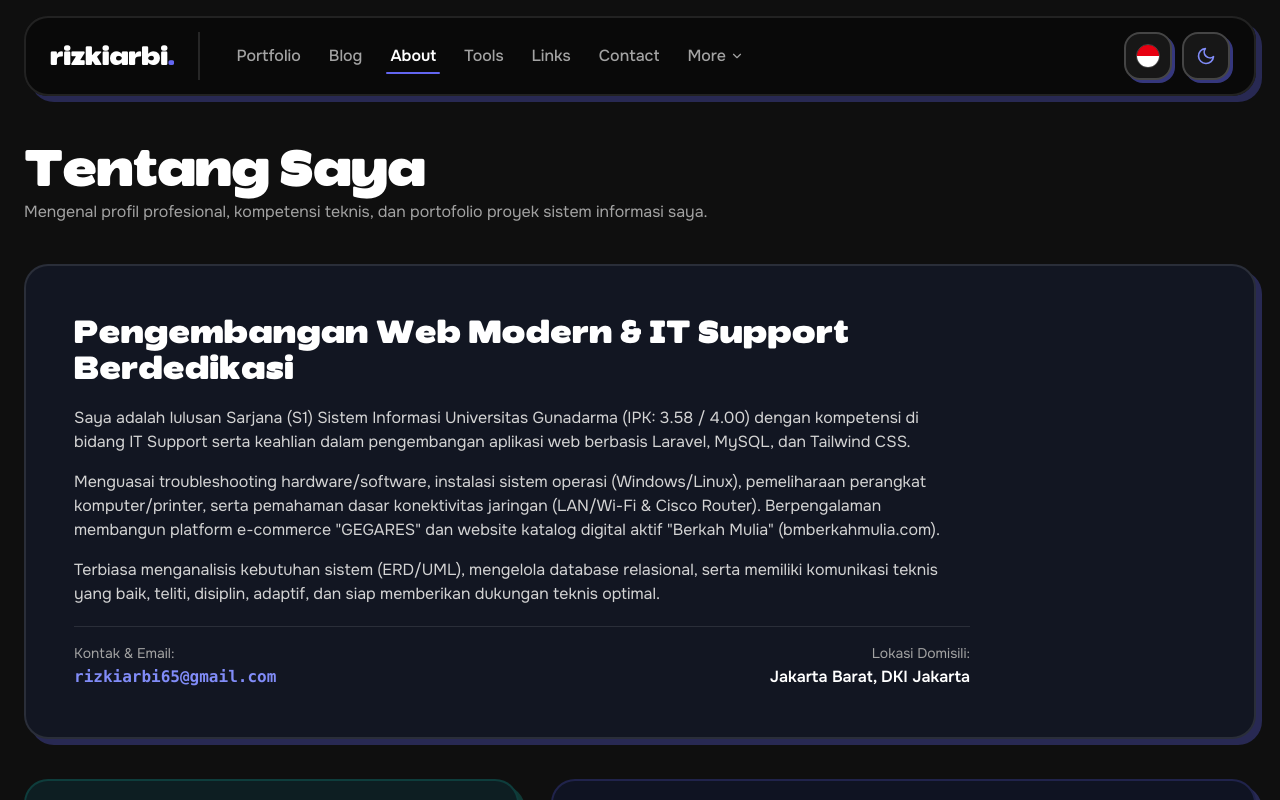
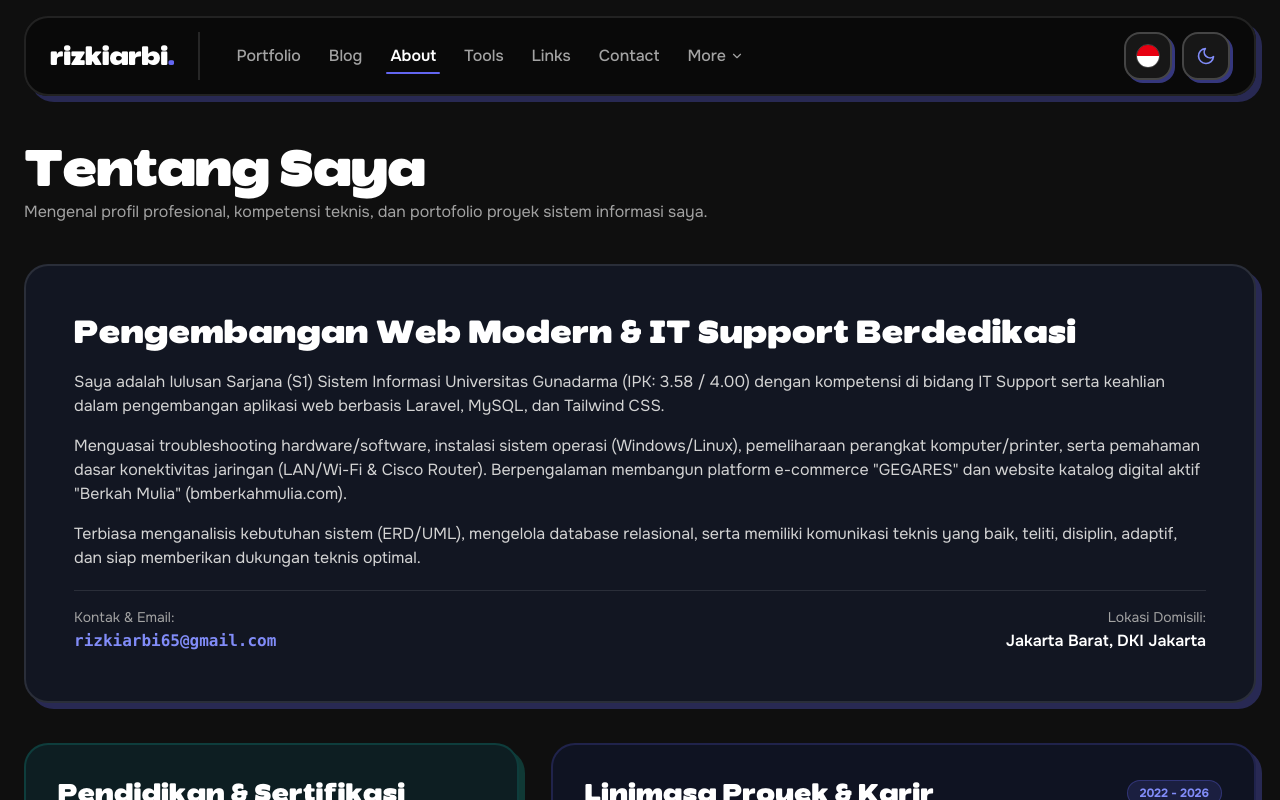
Before and after one commit to greedykid/portofolio-v3, a Next.js app: page /about in a window 1280 px wide. Shown: the top 800 px of the page. Built offline with nearby package versions, Linux system fonts and the light colour scheme.

Commit message:
fix(about): expand about top card to full width without right-side empty space

```diff
--- a/src/app/about/page.tsx
+++ b/src/app/about/page.tsx
@@ -102,7 +102,7 @@ export default function AboutPage() {
 
         {/* 1. Main Top Card: Nice to meet you! / Profil Profesional */}
         <div className="relative rounded-3xl border-2 border-neutral-300/80 dark:border-white/10 bg-white dark:bg-[#121622] p-6 md:p-10 lg:p-12 shadow-[6px_6px_0px_0px_rgba(99,102,241,0.25)] dark:shadow-[6px_6px_0px_0px_rgba(99,102,241,0.3)] mb-8 md:mb-10 overflow-hidden">
-          <div className="relative z-10 max-w-4xl space-y-5">
+          <div className="relative z-10 w-full space-y-5">
             <h2 className="text-neutral-900 dark:text-white text-2xl md:text-3xl font-brak font-bold">
               {t('about_title')}
             </h2>
```
